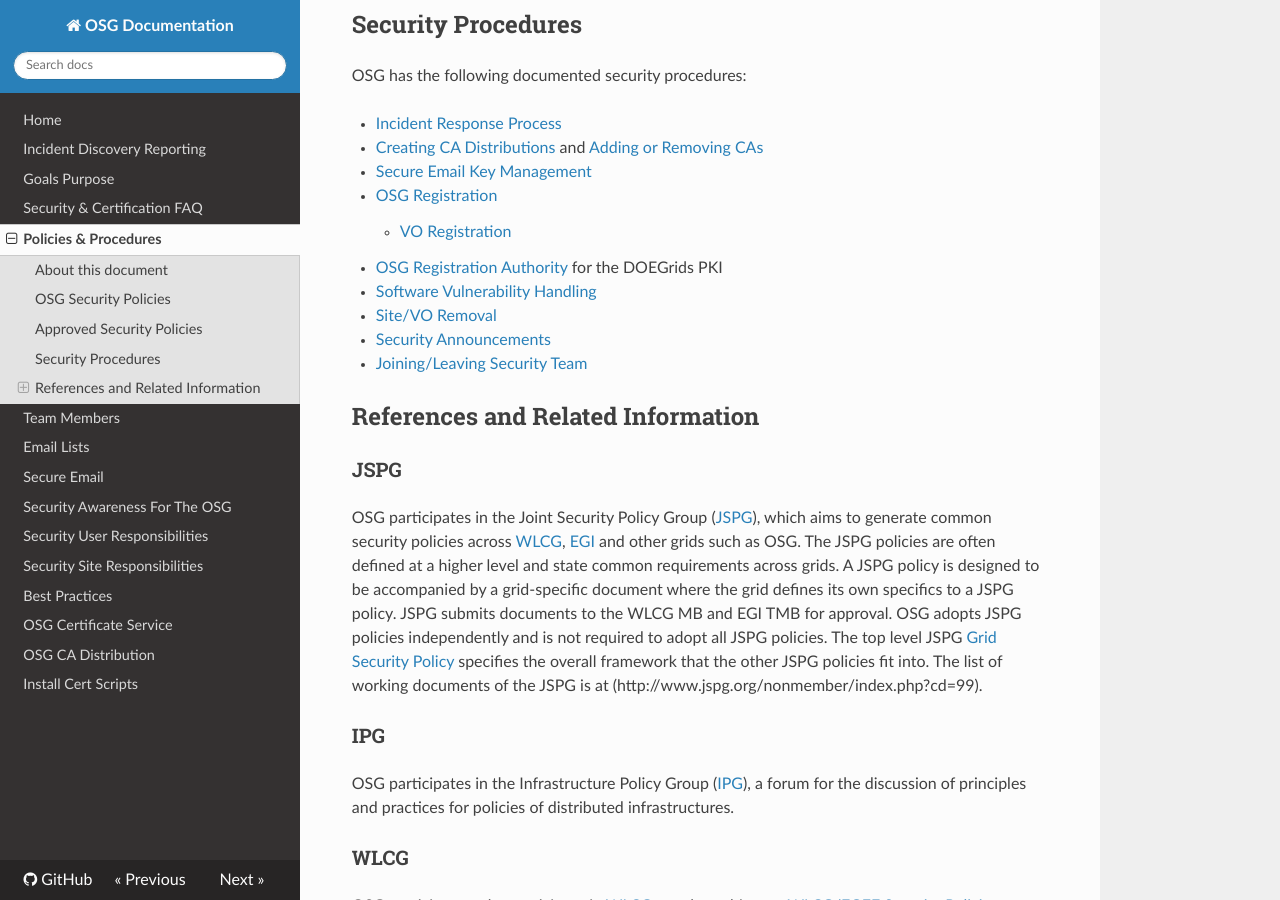
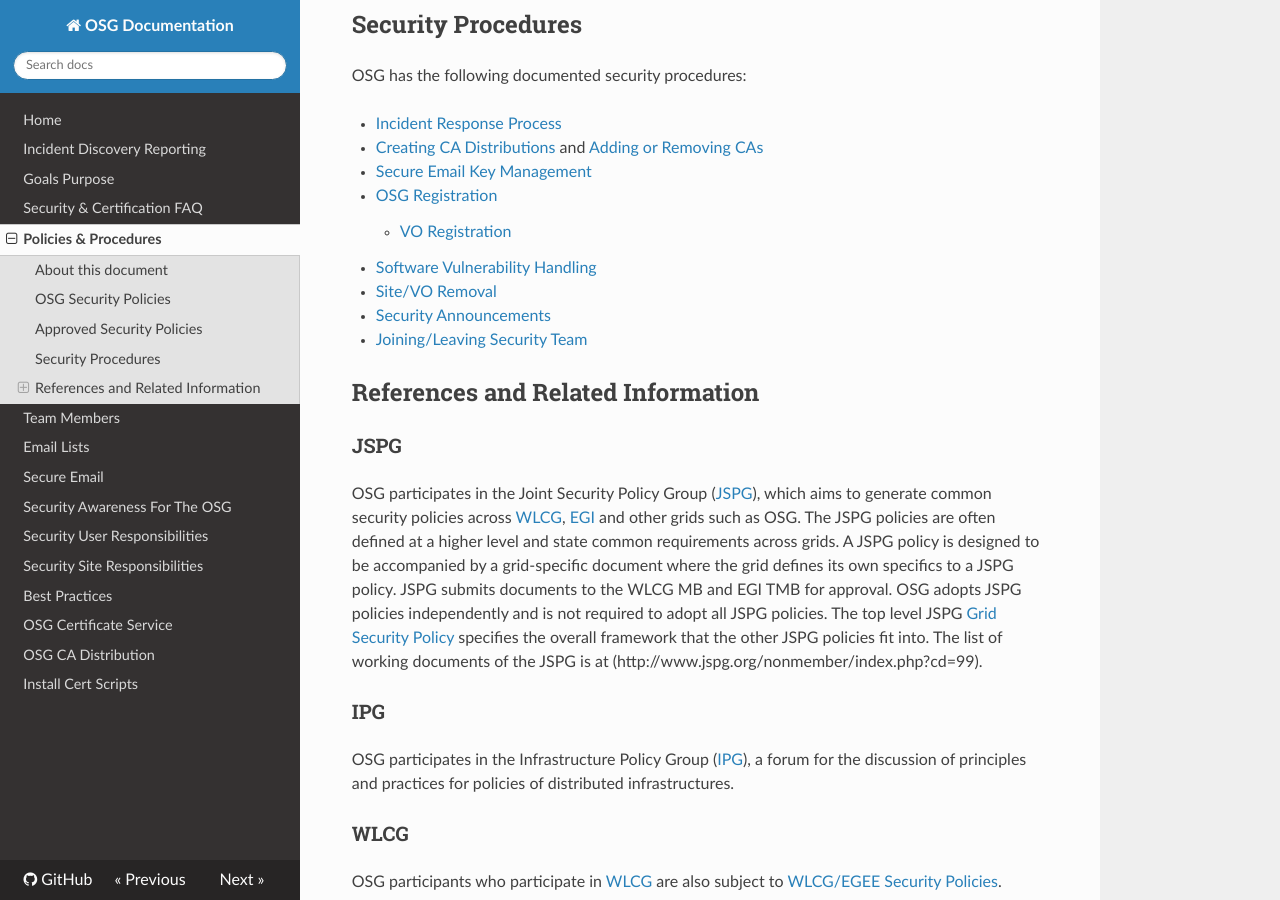
Before and after one commit to opensciencegrid/security, an MkDocs documentation site: the page built from docs/PoliciesProcedures.md, in a window 1280 px wide and 900 px high, scrolled down 1376 px. Built offline with MkDocs 1.6.1, drawn with Linux system fonts in a browser that asks for light colours; nearby versions of some CDN libraries; old or Windows-style settings are respelled for this version of MkDocs.

Commit message:
Removed a topic
Removed a topic: OSG Registration Authority for the DOEGrids PKI

```diff
--- a/docs/PoliciesProcedures.md
+++ b/docs/PoliciesProcedures.md
@@ -49,7 +49,6 @@
 -   [Secure Email Key Management](https://twiki.grid.iu.edu/bin/view/Documentation/SecureEmail)
 -   [OSG Registration](https://twiki.grid.iu.edu/bin/view/Operations/OIMRegistrationInstructions)
     -   [VO Registration](https://twiki.grid.iu.edu/bin/view/Operations/SOPVoRegistration-v3)
--   [OSG Registration Authority](http://www.opensciencegrid.org/ra/) for the DOEGrids PKI
 -   [Software Vulnerability Handling](https://twiki.grid.iu.edu/bin/view/Security/SoftwareVulnerabilityHandling)
 -   [Site/VO Removal](https://twiki.grid.iu.edu/bin/view/Documentation/RemovalProcedure)
 -   [Security Announcements](https://twiki.grid.iu.edu/bin/view/Security/SecurityAnnouncements)
```
